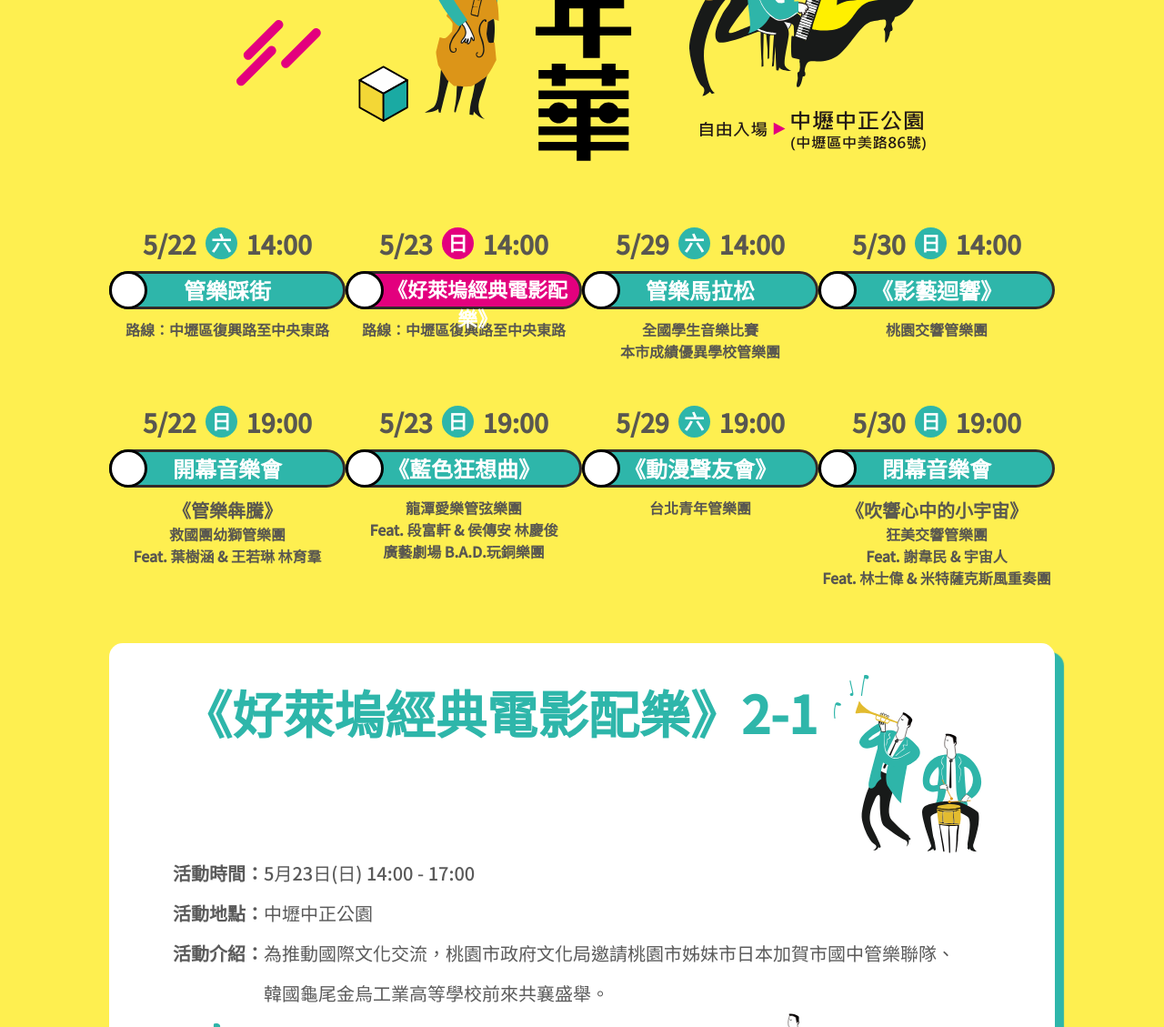
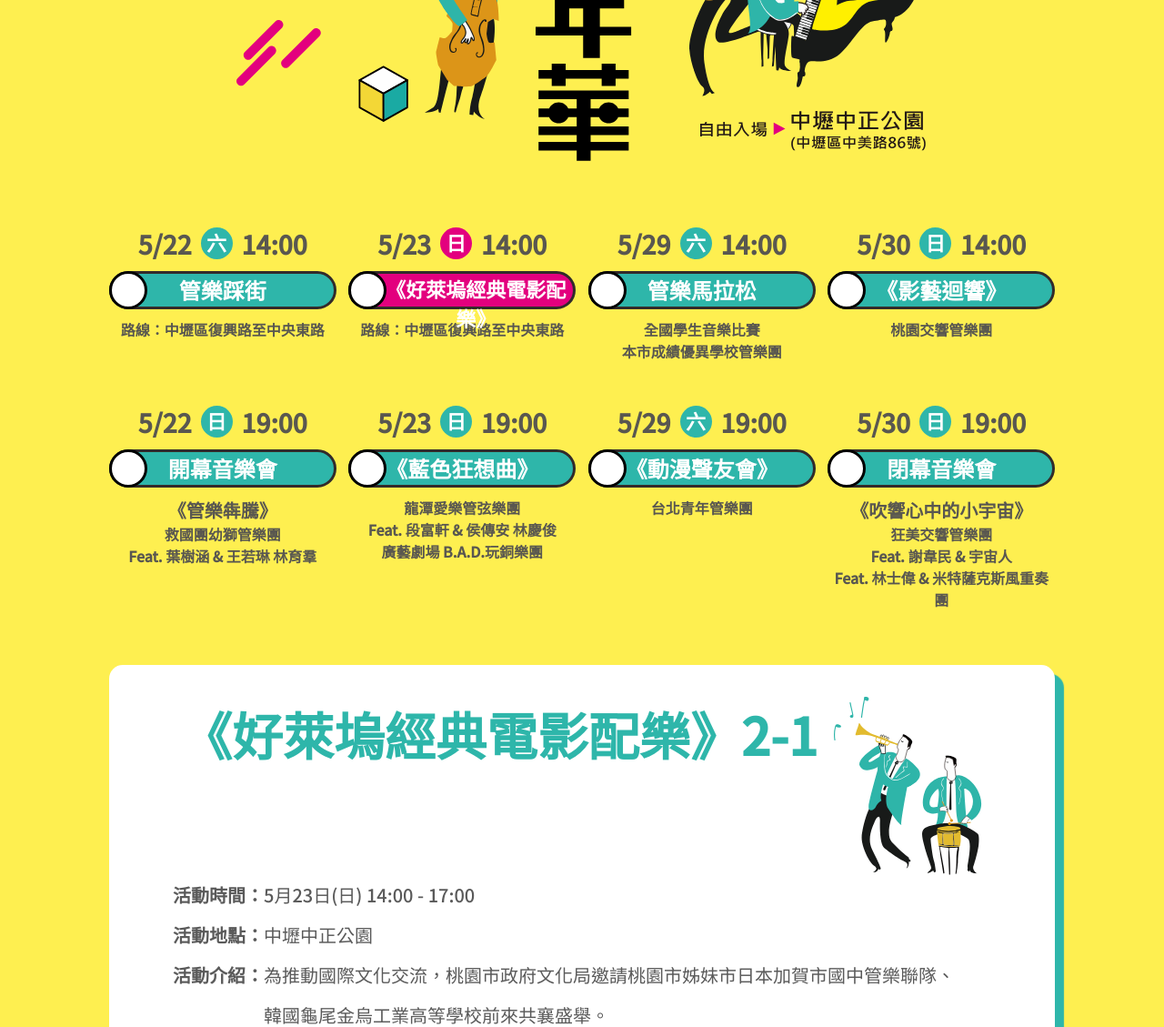
Before and after one commit to SaSaChu/band, a PHP site: page /events.html in a window 1280 px wide. Shown: the part 582-1711 px from the top of the page at 91% size. Run offline with PHP 8.4, Linux system fonts and the light colour scheme.

Commit message:
fix events margin & nav hover effect

```diff
--- a/css/public.css
+++ b/css/public.css
@@ -54,7 +54,7 @@ body header nav > ul > li:hover a, body header nav > ul > li.active a { color: b
 body header nav > ul > li.dropmenu { position: relative; }
 @media screen and (min-width: 451px) { body header nav > ul > li.dropmenu:hover ul { display: flex; flex-direction: column; justify-content: center; align-items: center; position: absolute; top: 5.9rem; padding: 0; margin: 0; width: 100%; list-style: none; }
   body header nav > ul > li.dropmenu:hover ul > li { padding: 1.5rem 0; width: 100%; background-color: #eeeeee; font-weight: 900; }
-  body header nav > ul > li.dropmenu:hover ul > li:hover { color: #2eb6aa; } }
+  body header nav > ul > li.dropmenu:hover ul > li:hover > a { color: #2eb6aa; } }
 body header nav > ul > li.dropmenu .mobile-icon { display: none; }
 @media screen and (max-width: 449px) and (min-width: 0) { body header nav > ul > li.dropmenu .mobile-icon { display: inline-block; } }
 body header nav > ul > li.dropmenu ul { display: none; }
@@ -98,7 +98,7 @@ body main .container .news .list .list-item .item-content .content { display: no
 body main .container .news .list .list-item .item-content .content p { text-align: left; font-size: 16px; color: #636363; }
 body main .container .events .content { display: flex; justify-content: space-between; flex-wrap: wrap; position: relative; }
 @media screen and (max-width: 449px) and (min-width: 0) { body main .container .events .content { flex-direction: column; } }
-body main .container .events .content .day { width: 25%; }
+body main .container .events .content .day { width: 24%; }
 @media screen and (max-width: 449px) and (min-width: 0) { body main .container .events .content .day { width: 100%; } }
 body main .container .events .content .day:nth-child(2) > .events-box:nth-child(1) > .title > h2 { margin-left: 3rem; font-size: 22px; }
 body main .container .events .content .day:nth-child(3) > .events-box:nth-child(2) { margin-top: calc(7rem - 24px); }
--- a/js/public.js
+++ b/js/public.js
@@ -17,8 +17,10 @@ $(function() {
     })
 
     $('.dropmenu').on('click', function() {
-        $('.icon-add').toggleClass('icon-remove');
-        $('.dropmenu-items').slideToggle();
+        if($(window).width() <= 450) {
+            $('.icon-add').toggleClass('icon-remove');
+            $('.dropmenu-items').slideToggle();
+        }
     })
 
     $('nav').find('.item').on('click', function() {
--- a/scss/public.scss
+++ b/scss/public.scss
@@ -324,8 +324,13 @@ body {
 										font-weight: 900;
 
 										&:hover {
-											color: rgba(46, 182, 170, 1.00);
+											> a {
+												color: rgba(46, 182, 170, 1.00);
+											}
 										}
+
+
+
 									}
 								}
 							}
@@ -595,7 +600,7 @@ body {
 
 					.day {
 
-						width: 25%;
+						width: 24%;
 						@include range-width(0, 450px) {
 							width: 100%;
 						}
```
